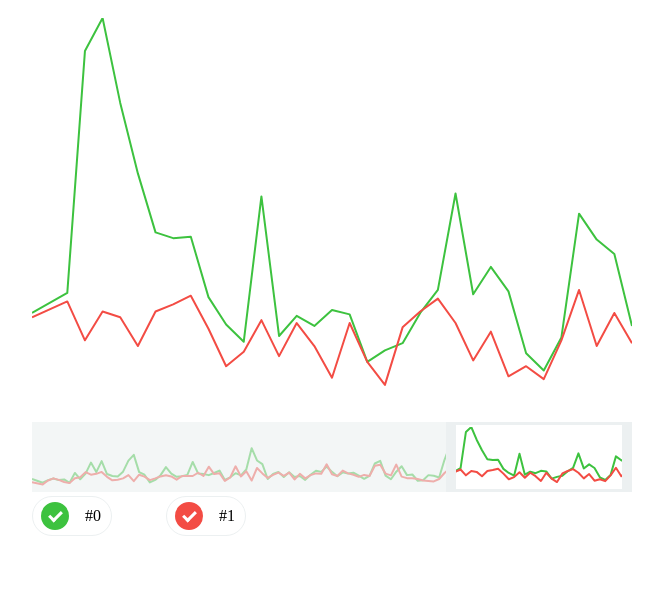
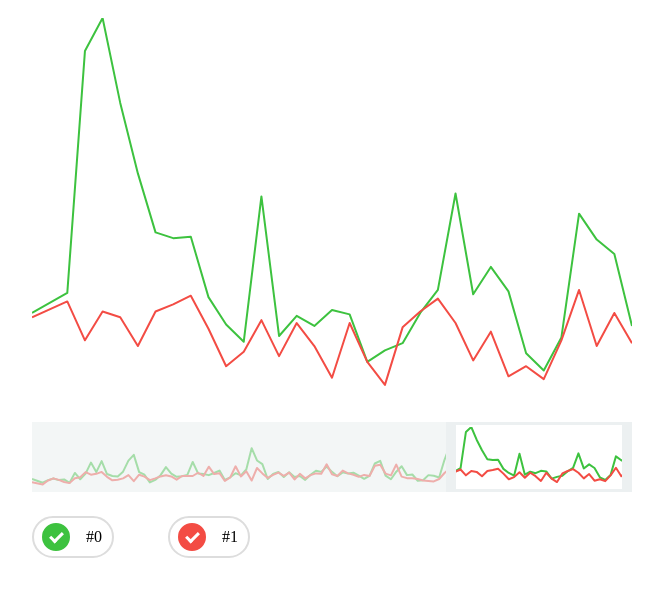
Before and after one commit to sirgeika/charttelega, a website: page index.html in a window 1280 px wide. Shown: the whole page, without its empty margins (308-971 px from the left). Drawn offline with Linux system fonts and the light colour scheme.

Commit message:
checkbox work

```diff
--- a/chart.js
+++ b/chart.js
@@ -137,13 +137,17 @@ class Chart {
       checkedLabel.style.backgroundColor = e.target.checked
         ? axis.color
         : '#fff';
+
+      this.axies.some((a) => {
+        const finded = a.id === axis.id;
+        if (finded) {
+          a.draw = !a.draw;
+        }
+        return finded;
       });
-    //
-    // return {
-    //   id: axis.id,
-    //   checkedLabel,
-    //   input
-    // };
+      this.drawPart(this.rangeCtx);
+      this.redrawPart();
+    });
   }
 
   init() {
@@ -168,7 +172,8 @@ class Chart {
          id: axis,
          name: this.data.names[axis],
          color: this.data.colors[axis],
-         dots: dots.slice(1)
+         dots: dots.slice(1),
+         draw: true
        };
     }, this);
 
@@ -365,10 +370,12 @@ class Chart {
   maxY(start, finish) {
     let max = Number.NEGATIVE_INFINITY;
 
-    this.axies.forEach(sr => {
+    this.axies.forEach(axis => {
+      if (axis.draw) {
         for(let i = start; i < finish; i++) {
-       if (sr.dots[i] > max) {
-         max = sr.dots[i];
+          if (axis.dots[i] > max) {
+            max = axis.dots[i];
+          }
         }
       }
     });
@@ -409,6 +416,7 @@ class Chart {
     ctx.clearRect(0,0, ctx.canvas.width, ctx.canvas.height);
 
     this.axies.forEach(y => {
+      if (y.draw) {
         ctx.beginPath();
 
         ctx.moveTo(0, y.dots[start] * ratioY);
@@ -421,6 +429,7 @@ class Chart {
         ctx.lineWidth = 2;
         ctx.lineJoin = 'round';
         ctx.stroke();
+      }
     });
   }
 }
--- a/index.css
+++ b/index.css
@@ -51,11 +51,12 @@
 
 .check-axes {
   display: flex;
+  margin-top: 20px;
 }
 
 .check-axes div {
   margin-right: 54px;
-  border: 1px solid #ECF0F1;
+  border: 2px solid #ddd;
   padding: 10px 10px 10px 52px;
   border-radius: 24px;
 }
```
Lines whose indentation alone changed are shown as unchanged.
